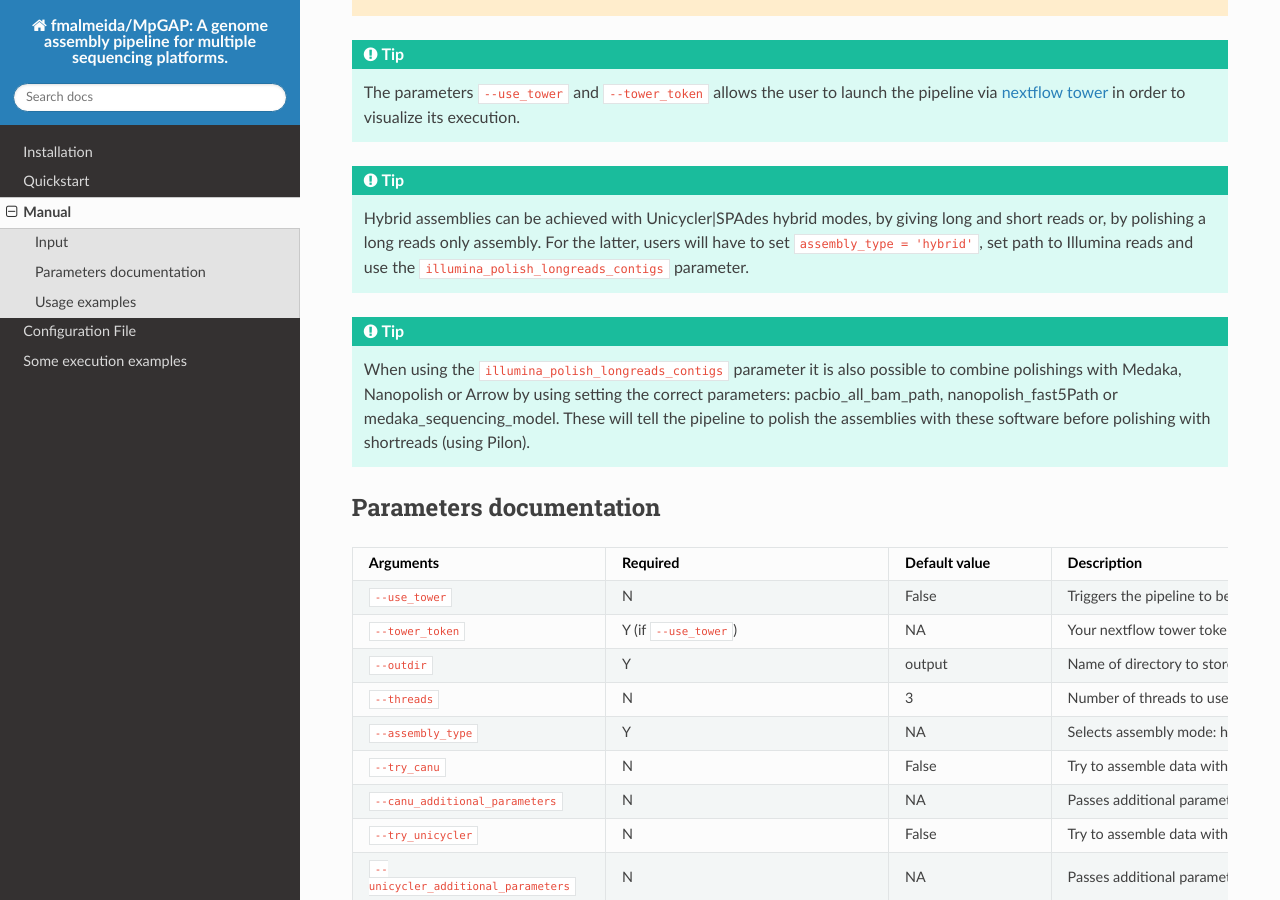
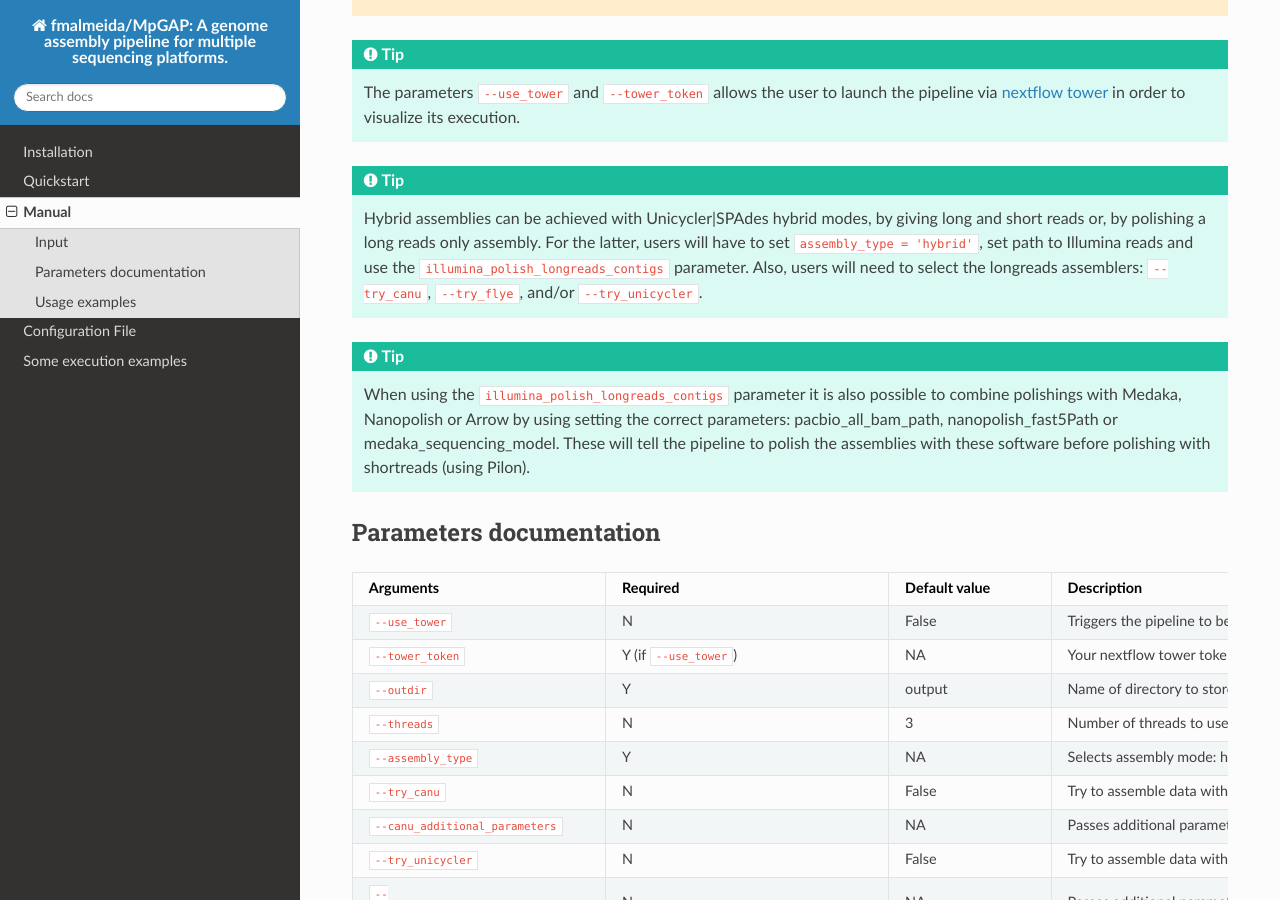
Before and after one commit to fmalmeida/MpGAP, a Sphinx documentation site: the page built from docs/manual.rst, in a window 1280 px wide and 900 px high, scrolled down 570 px. Built offline with Sphinx 7.4.7 and the Read the Docs theme 2.0.0, drawn with Linux system fonts in a browser that asks for light colours.

Commit message:
Minor updates on docs

```diff
--- a/docs/manual.rst
+++ b/docs/manual.rst
@@ -31,7 +31,8 @@ Input
   Hybrid assemblies can be achieved with Unicycler|SPAdes hybrid modes, by giving long and
   short reads or, by polishing a long reads only assembly. For the latter, users will have
   to set ``assembly_type = 'hybrid'``, set path to Illumina reads and use the
-  ``illumina_polish_longreads_contigs`` parameter.
+  ``illumina_polish_longreads_contigs`` parameter. Also, users will need to select the longreads
+  assemblers: ``--try_canu``, ``--try_flye``, and/or ``--try_unicycler``.
 
 .. tip::
 
--- a/docs/quickstart.rst
+++ b/docs/quickstart.rst
@@ -135,7 +135,7 @@ Method 2: By polishing a longreads-only assembly with shortreads
 
   For this one, users must select a hybrid assembly mode, set path to both long and short reads, and remember to set
   ``params.illumina_polish_longreads_contigs = true``. This parameter is what is used to try to also execute mode 2. If true,
-  the pipeline will produce and polish a long reads only assembly with Canu, Flye or Unicycler.
+  the pipeline will produce and polish a long reads only assembly with Canu, Flye and/or Unicycler (user must select).
 
 .. note::
 
```
Also changed, not shown: README.md (+4 -2 lines), docs/examples.rst (+5 -5 lines).
